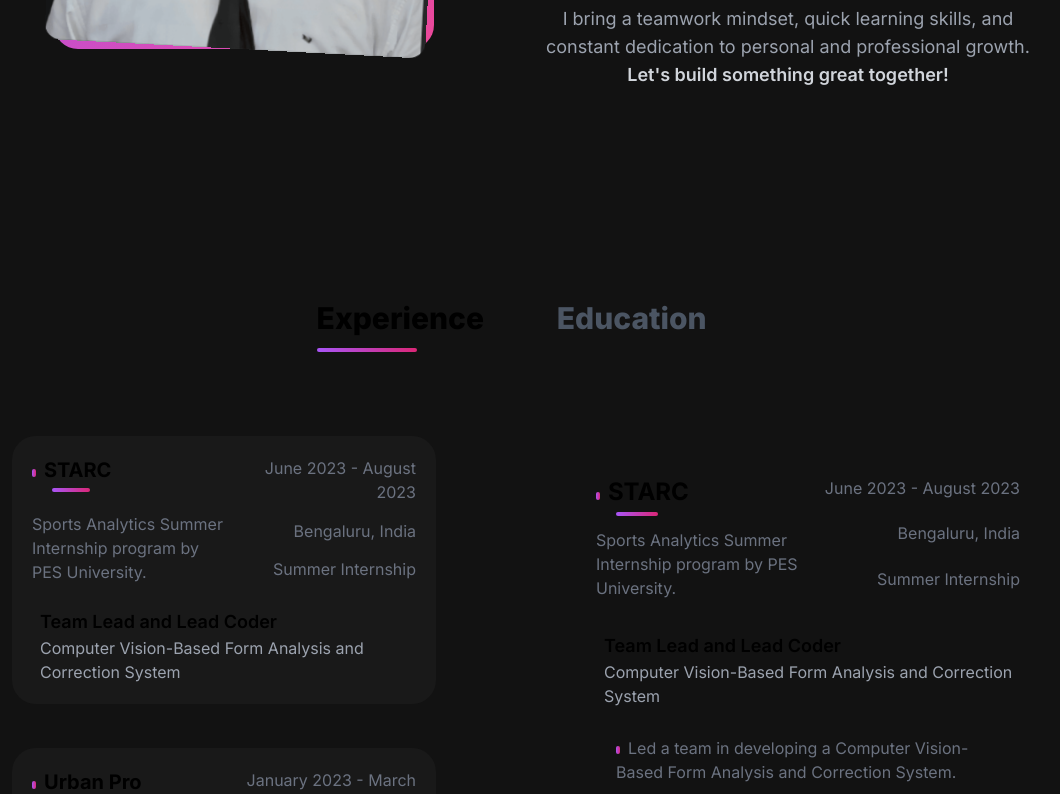
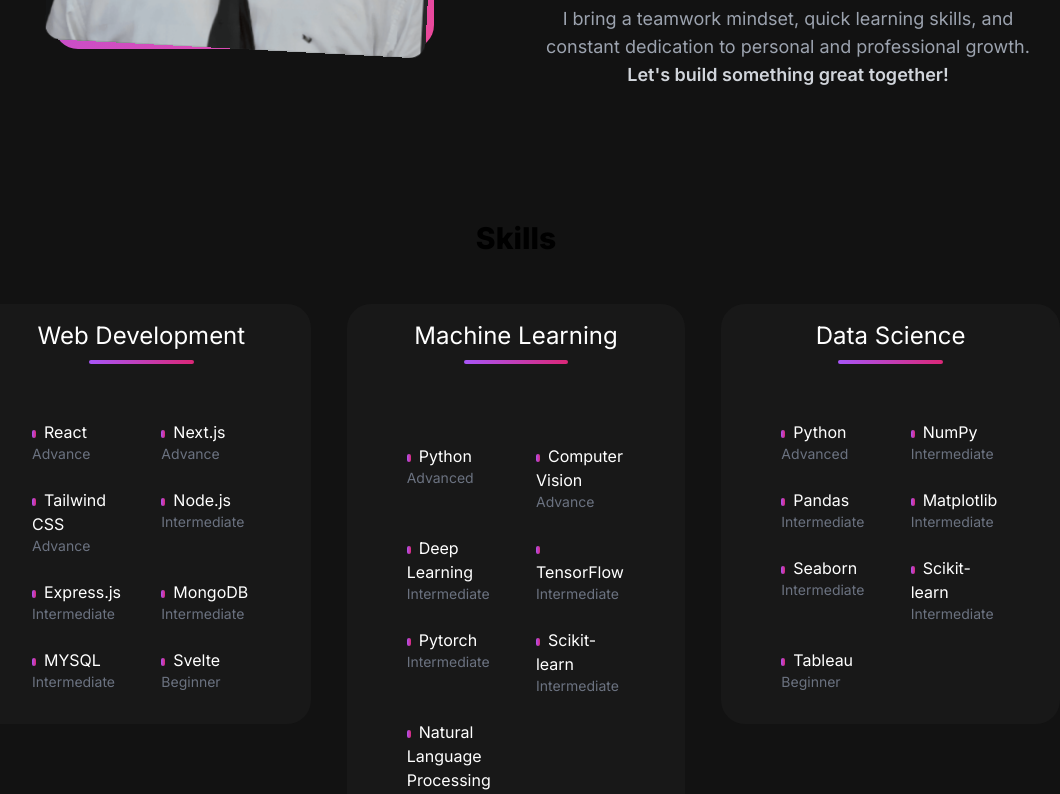
Before and after one commit to diishanbhag/diishanbhag.github.io, a Next.js app: page / in a window 1280 px wide. Shown: the part 1476-2270 px from the top of the page, without its empty margins (124-1184 px from the left). Built offline with nearby package versions, Linux system fonts and the light colour scheme.

Commit message:
Changed the order of pages

```diff
--- a/src/app/page.js
+++ b/src/app/page.js
@@ -14,11 +14,11 @@ export default function Home() {
     <main className="min-h-screen  bg-[#121212]   scroll-smooth">
       <Navbar />
             <Gradient />
-            <div className="container mx-auto px-12 md:px-24 py-4">
+            <div className="container mx-auto px-9 md:px-24 py-4">
                 <Hero/>
                 <AboutSection  />
+                <Skills/>
                 <ExEd />
-                <Skills/>
                 <Projects/>
                 <EmailSection />
             </div>
```
